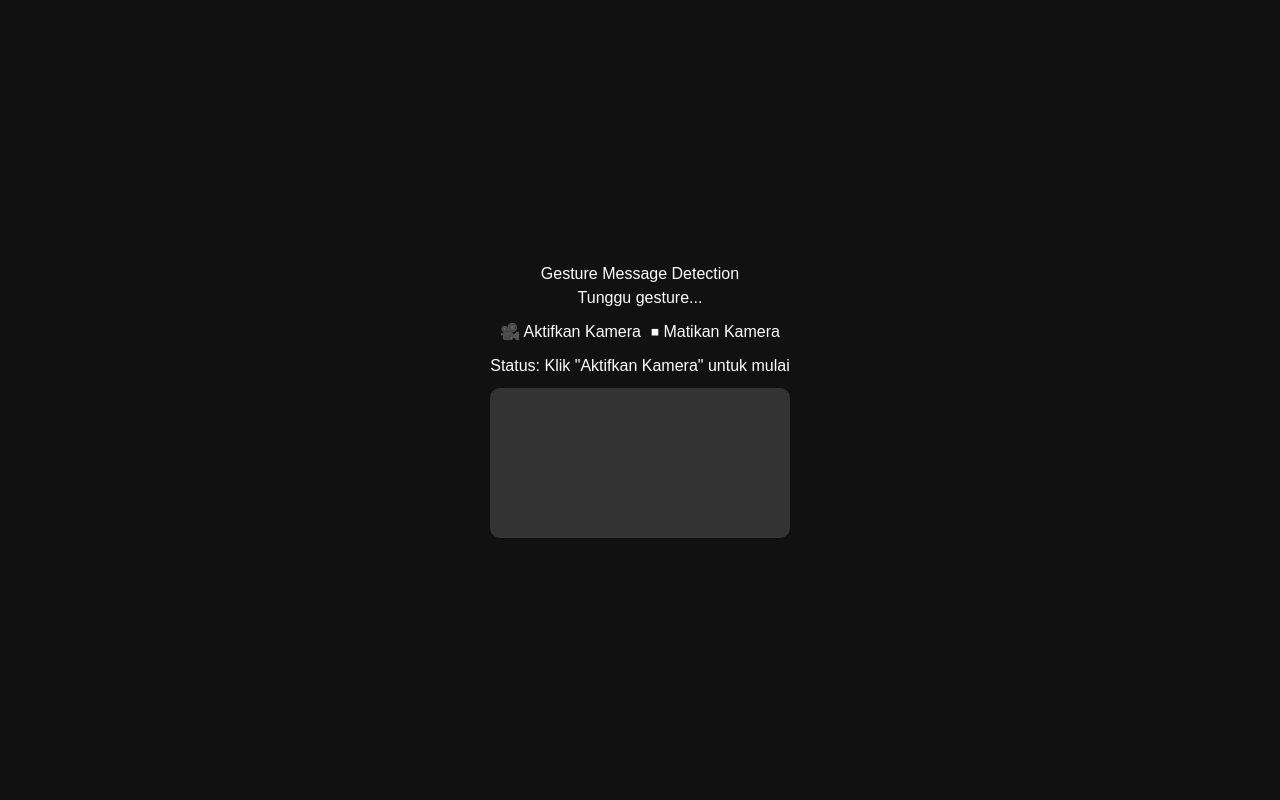
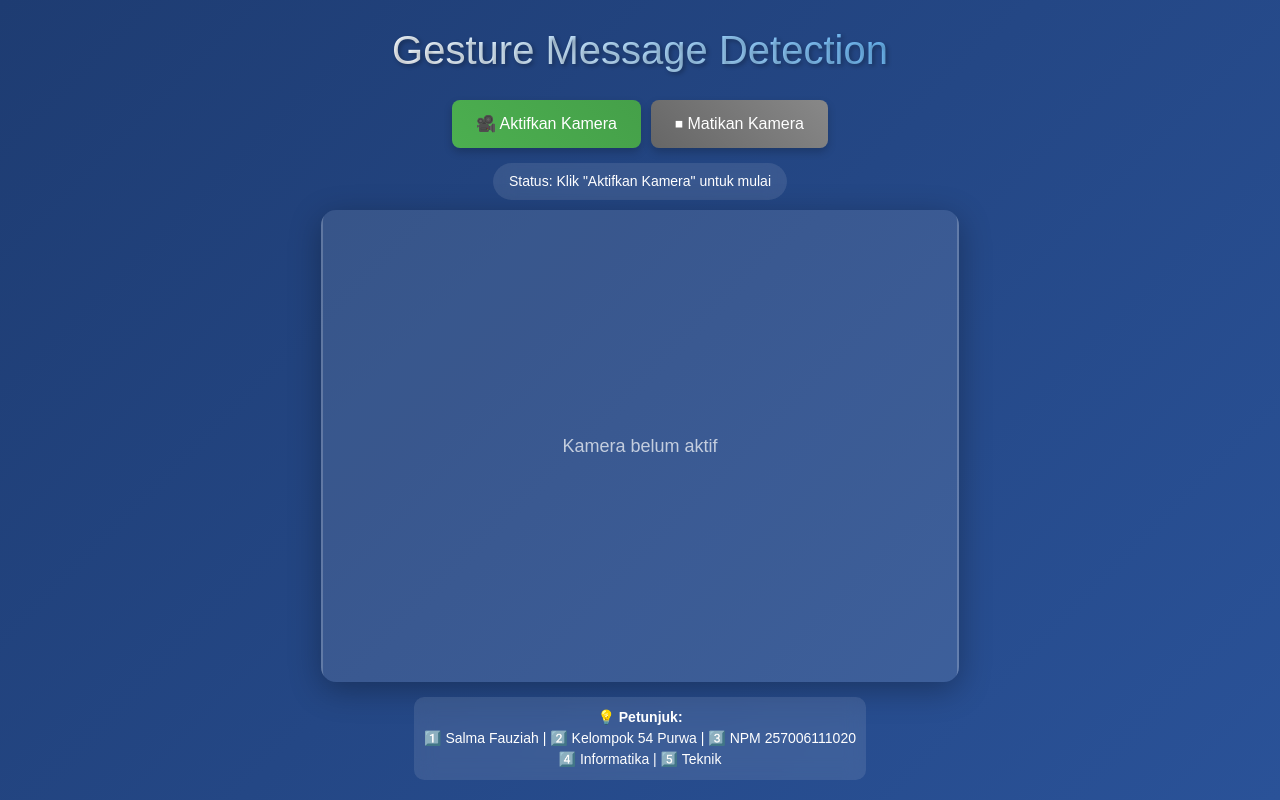
Before and after one commit to mr-koder-cyber/gesture-hand, a Next.js app: page / in a window 1280 px wide. Built offline with nearby package versions, Linux system fonts and the light colour scheme.

Commit message:
final page

```diff
--- a/app/page.tsx
+++ b/app/page.tsx
@@ -1,11 +1,24 @@
 'use client';
 
 import React, { useEffect, useRef, useState, useCallback } from 'react';
-import {
-  FilesetResolver,
-  HandLandmarker,
-  HandLandmarkerResult,
-} from '@mediapipe/tasks-vision';
+
+// Mock MediaPipe interfaces untuk demo
+interface Landmark {
+  x: number;
+  y: number;
+  z: number;
+}
+
+interface HandLandmarkerResult {
+  landmarks?: Landmark[][];
+}
+
+interface HandLandmarker {
+  detectForVideo: (
+    video: HTMLVideoElement,
+    timestamp: number
+  ) => Promise<HandLandmarkerResult>;
+}
 
 interface VideoElement extends HTMLVideoElement {
   srcObject: MediaStream | null;
@@ -16,17 +29,19 @@ export default function GestureApp() {
   const canvasRef = useRef<HTMLCanvasElement | null>(null);
   const landmarkerRef = useRef<HandLandmarker | null>(null);
   const cameraActiveRef = useRef(false);
+  const animationFrameRef = useRef<number | null>(null);
 
   const [message, setMessage] = useState('Tunggu gesture...');
   const [cameraStatus, setCameraStatus] = useState(
     'Klik "Aktifkan Kamera" untuk mulai'
   );
   const [error, setError] = useState('');
+  const [fingerCount, setFingerCount] = useState(0);
 
   const messages = [
     'Salma Fauziah',
-    'kelompok 54 Purwa',
-    'npm 257006111020',
+    'Kelompok 54 Purwa',
+    'NPM 257006111020',
     'Informatika',
     'Teknik',
   ];
@@ -38,23 +53,156 @@ export default function GestureApp() {
         .forEach((t) => t.stop());
       videoRef.current.srcObject = null;
     }
+    if (animationFrameRef.current) {
+      cancelAnimationFrame(animationFrameRef.current);
+    }
     cameraActiveRef.current = false;
     setCameraStatus('Kamera dimatikan');
+    setMessage('Tunggu gesture...');
+    setFingerCount(0);
   }, []);
 
+  // Mock landmarker untuk demo
   const startLandmarker = useCallback(async () => {
-    const vision = await FilesetResolver.forVisionTasks(
-      'https://cdn.jsdelivr.net/npm/@mediapipe/tasks-vision@latest/wasm'
-    );
+    // Simulasi loading MediaPipe
+    await new Promise((resolve) => setTimeout(resolve, 1000));
 
-    landmarkerRef.current = await HandLandmarker.createFromOptions(vision, {
-      baseOptions: {
-        modelAssetPath:
-          'https://storage.googleapis.com/mediapipe-models/hand_landmarker/hand_landmarker/float16/1/hand_landmarker.task',
+    // Mock hand landmarker
+    landmarkerRef.current = {
+      detectForVideo: async (video: HTMLVideoElement, timestamp: number) => {
+        // Mock detection - dalam implementasi nyata ini akan menggunakan MediaPipe
+        const mockLandmarks: Landmark[] = [];
+
+        // Generate mock landmarks untuk 21 titik tangan
+        for (let i = 0; i < 21; i++) {
+          mockLandmarks.push({
+            x: Math.random() * 0.6 + 0.2, // Random position dalam canvas
+            y: Math.random() * 0.6 + 0.2,
+            z: 0,
+          });
+        }
+
+        return {
+          landmarks: [mockLandmarks],
+        };
       },
-      numHands: 1,
-      runningMode: 'VIDEO',
+    };
+  }, []);
+
+  const drawConnections = useCallback(
+    (
+      ctx: CanvasRenderingContext2D,
+      landmarks: Landmark[],
+      canvas: HTMLCanvasElement
+    ) => {
+      // Koneksi antar titik tangan
+      const connections = [
+        // Thumb
+        [0, 1],
+        [1, 2],
+        [2, 3],
+        [3, 4],
+        // Index
+        [0, 5],
+        [5, 6],
+        [6, 7],
+        [7, 8],
+        // Middle
+        [0, 9],
+        [9, 10],
+        [10, 11],
+        [11, 12],
+        // Ring
+        [0, 13],
+        [13, 14],
+        [14, 15],
+        [15, 16],
+        // Pinky
+        [0, 17],
+        [17, 18],
+        [18, 19],
+        [19, 20],
+        // Palm
+        [5, 9],
+        [9, 13],
+        [13, 17],
+      ];
+
+      ctx.strokeStyle = 'rgba(0, 255, 255, 0.6)';
+      ctx.lineWidth = 2;
+
+      connections.forEach(([start, end]) => {
+        const startPoint = landmarks[start];
+        const endPoint = landmarks[end];
+
+        if (startPoint && endPoint) {
+          ctx.beginPath();
+          ctx.moveTo(
+            canvas.width - startPoint.x * canvas.width,
+            startPoint.y * canvas.height
+          );
+          ctx.lineTo(
+            canvas.width - endPoint.x * canvas.width,
+            endPoint.y * canvas.height
+          );
+          ctx.stroke();
+        }
+      });
+    },
+    []
+  );
+
+  const drawLandmarks = useCallback(
+    (
+      ctx: CanvasRenderingContext2D,
+      landmarks: Landmark[],
+      canvas: HTMLCanvasElement
+    ) => {
+      landmarks.forEach((landmark, index) => {
+        const x = canvas.width - landmark.x * canvas.width;
+        const y = landmark.y * canvas.height;
+
+        ctx.beginPath();
+        ctx.arc(x, y, 4, 0, 2 * Math.PI);
+
+        // Warna berbeda untuk titik ujung jari
+        const fingerTips = [4, 8, 12, 16, 20];
+        if (fingerTips.includes(index)) {
+          ctx.fillStyle = '#ff4444';
+          ctx.shadowColor = '#ff4444';
+          ctx.shadowBlur = 10;
+        } else {
+          ctx.fillStyle = '#44ff44';
+          ctx.shadowColor = '#44ff44';
+          ctx.shadowBlur = 5;
+        }
+
+        ctx.fill();
+        ctx.shadowBlur = 0;
+      });
+    },
+    []
+  );
+
+  const countFingers = useCallback((landmarks: Landmark[]) => {
+    let count = 0;
+
+    // Thumb (berbeda karena orientasi horizontal)
+    if (landmarks[4].x > landmarks[3].x) count++;
+
+    // Jari lainnya (vertikal)
+    const fingers = [
+      [8, 6], // Index
+      [12, 10], // Middle
+      [16, 14], // Ring
+      [20, 18], // Pinky
+    ];
+
+    fingers.forEach(([tip, pip]) => {
+      if (landmarks[tip].y < landmarks[pip].y) count++;
     });
+
+    return count;
   }, []);
 
   const onResults = useCallback(
@@ -62,81 +210,124 @@ export default function GestureApp() {
       const canvas = canvasRef.current;
       const video = videoRef.current;
       if (!canvas || !video) return;
+
       const ctx = canvas.getContext('2d');
       if (!ctx) return;
 
       canvas.width = video.videoWidth;
       canvas.height = video.videoHeight;
 
-      // mirror video
+      // Clear canvas
+      ctx.clearRect(0, 0, canvas.width, canvas.height);
+
+      // Mirror video
       ctx.save();
       ctx.scale(-1, 1);
       ctx.drawImage(video, -canvas.width, 0, canvas.width, canvas.height);
       ctx.restore();
 
-      // overlay teks
-      ctx.fillStyle = 'rgba(0,0,0,0.4)';
-      ctx.fillRect(0, canvas.height / 2 - 40, canvas.width, 80);
-      ctx.fillStyle = '#fff';
-      ctx.font = 'bold 32px Arial';
+      // Gambar overlay gelap untuk teks
+      const overlayHeight = 120;
+      const overlayY = canvas.height - overlayHeight;
+
+      ctx.fillStyle = 'rgba(0, 0, 0, 0.7)';
+      ctx.fillRect(0, overlayY, canvas.width, overlayHeight);
+
+      if (result.landmarks && result.landmarks.length > 0) {
+        const landmarks = result.landmarks[0];
+
+        // Gambar koneksi tangan
+        drawConnections(ctx, landmarks, canvas);
+
+        // Gambar titik-titik landmark
+        drawLandmarks(ctx, landmarks, canvas);
+
+        // Hitung jari yang terangkat
+        const count = countFingers(landmarks);
+        setFingerCount(count);
+
+        // Update pesan berdasarkan jumlah jari
+        if (count >= 1 && count <= messages.length) {
+          setMessage(messages[count - 1]);
+        } else if (count === 0) {
+          setMessage('Angkat jari untuk menampilkan pesan');
+        } else {
+          setMessage('Terlalu banyak jari terangkat');
+        }
+
+        // Tampilkan counter jari di pojok kanan atas
+        ctx.fillStyle = 'rgba(255, 255, 255, 0.9)';
+        ctx.font = 'bold 24px Arial';
+        ctx.textAlign = 'right';
+        ctx.fillText(`Jari: ${count}`, canvas.width - 20, 40);
+      } else {
+        setMessage('Tunjukkan tangan Anda');
+        setFingerCount(0);
+      }
+
+      // Tampilkan pesan utama
+      ctx.fillStyle = '#ffffff';
+      ctx.font = 'bold 28px Arial';
       ctx.textAlign = 'center';
       ctx.textBaseline = 'middle';
-      ctx.fillText(message, canvas.width / 2, canvas.height / 2);
+      ctx.fillText(message, canvas.width / 2, canvas.height - 60);
 
-      // gambar titik-titik jari
-      if (result.landmarks && result.landmarks.length > 0) {
-        const lm = result.landmarks[0];
-        const tips = [4, 8, 12, 16, 20];
-
-        tips.forEach((i) => {
-          const x = lm[i].x * canvas.width;
-          const y = lm[i].y * canvas.height;
-          ctx.beginPath();
-          ctx.arc(canvas.width - x, y, 6, 0, 2 * Math.PI);
-          ctx.fillStyle = 'red';
-          ctx.fill();
-        });
-
-        // hitung jari terangkat
-        let count = 0;
-        if (lm[4].y < lm[3].y) count++;
-        if (lm[8].y < lm[6].y) count++;
-        if (lm[12].y < lm[10].y) count++;
-        if (lm[16].y < lm[14].y) count++;
-        if (lm[20].y < lm[18].y) count++;
-
-        if (count >= 1 && count <= messages.length) {
-          setMessage(messages[count - 1]);
-        }
-      }
+      // Tampilkan instruksi
+      ctx.fillStyle = 'rgba(255, 255, 255, 0.8)';
+      ctx.font = '16px Arial';
+      ctx.fillText(
+        'Angkat 1-5 jari untuk menampilkan pesan',
+        canvas.width / 2,
+        canvas.height - 25
+      );
     },
-    [message, messages]
+    [message, messages, drawConnections, drawLandmarks, countFingers]
   );
 
   const startCamera = async () => {
     try {
       setCameraStatus('Meminta izin kamera...');
+      setError('');
+
       const stream = await navigator.mediaDevices.getUserMedia({
-        video: true,
+        video: {
+          width: { ideal: 1280 },
+          height: { ideal: 720 },
+          facingMode: 'user',
+        },
         audio: false,
       });
+
       if (!videoRef.current) return;
+
       videoRef.current.srcObject = stream;
       await videoRef.current.play();
 
       cameraActiveRef.current = true;
-      setCameraStatus('Kamera aktif—Deteksi jari siap');
+      setCameraStatus('Kamera aktif - Deteksi gesture siap');
 
       await startLandmarker();
 
       const onFrame = async () => {
-        if (!cameraActiveRef.current) return;
-        const result = await landmarkerRef.current?.detectForVideo(
-          videoRef.current!,
-          performance.now()
-        );
-        if (result) onResults(result);
-        requestAnimationFrame(onFrame);
+        if (
+          !cameraActiveRef.current ||
+          !landmarkerRef.current ||
+          !videoRef.current
+        )
+          return;
+
+        try {
+          const result = await landmarkerRef.current.detectForVideo(
+            videoRef.current,
+            performance.now()
+          );
+
+          if (result) onResults(result);
+
+          animationFrameRef.current = requestAnimationFrame(onFrame);
+        } catch (err) {
+          console.error('Detection error:', err);
+        }
       };
       onFrame();
     } catch (e: any) {
@@ -158,31 +349,103 @@ export default function GestureApp() {
         flexDirection: 'column',
         alignItems: 'center',
         justifyContent: 'center',
-        background: '#111',
+        background: 'linear-gradient(135deg, #1e3c72, #2a5298)',
         color: '#fff',
         textAlign: 'center',
         padding: 20,
+        fontFamily: 'Arial, sans-serif',
       }}
     >
-      <h1>Gesture Message Detection</h1>
-      <div style={{ marginBottom: 10 }}>{message}</div>
-      <div style={{ marginBottom: 10 }}>
+      <h1
+        style={{
+          marginBottom: 20,
+          fontSize: '2.5rem',
+          background: 'linear-gradient(45deg, #fff, #64b5f6)',
+          WebkitBackgroundClip: 'text',
+          WebkitTextFillColor: 'transparent',
+          textShadow: '2px 2px 4px rgba(0,0,0,0.3)',
+        }}
+      >
+        Gesture Message Detection
+      </h1>
+
+      <div
+        style={{
+          marginBottom: 15,
+          display: 'flex',
+          gap: 10,
+          flexWrap: 'wrap',
+          justifyContent: 'center',
+        }}
+      >
         <button
           onClick={startCamera}
           disabled={cameraActiveRef.current}
+          style={{
+            padding: '12px 24px',
+            fontSize: '16px',
+            border: 'none',
+            borderRadius: '8px',
+            background: cameraActiveRef.current
+              ? 'linear-gradient(45deg, #666, #888)'
+              : 'linear-gradient(45deg, #4CAF50, #45a049)',
+            color: 'white',
+            cursor: cameraActiveRef.current ? 'not-allowed' : 'pointer',
+            transition: 'all 0.3s ease',
+            boxShadow: '0 4px 8px rgba(0,0,0,0.2)',
+          }}
         >
           🎥 Aktifkan Kamera
         </button>
+
         <button
           onClick={stopCamera}
           disabled={!cameraActiveRef.current}
-          style={{ marginLeft: 10 }}
+          style={{
+            padding: '12px 24px',
+            fontSize: '16px',
+            border: 'none',
+            borderRadius: '8px',
+            background: !cameraActiveRef.current
+              ? 'linear-gradient(45deg, #666, #888)'
+              : 'linear-gradient(45deg, #f44336, #da190b)',
+            color: 'white',
+            cursor: !cameraActiveRef.current ? 'not-allowed' : 'pointer',
+            transition: 'all 0.3s ease',
+            boxShadow: '0 4px 8px rgba(0,0,0,0.2)',
+          }}
         >
           ⏹ Matikan Kamera
         </button>
       </div>
-      <div style={{ marginBottom: 10 }}>Status: {cameraStatus}</div>
-      {error && <div style={{ color: 'red' }}>Error: {error}</div>}
+
+      <div
+        style={{
+          marginBottom: 10,
+          padding: '8px 16px',
+          background: 'rgba(255,255,255,0.1)',
+          borderRadius: '20px',
+          backdropFilter: 'blur(10px)',
+          fontSize: '14px',
+        }}
+      >
+        Status: {cameraStatus}
+      </div>
+
+      {error && (
+        <div
+          style={{
+            color: '#ff6b6b',
+            marginBottom: 10,
+            padding: '8px 16px',
+            background: 'rgba(255,107,107,0.1)',
+            borderRadius: '8px',
+            border: '1px solid rgba(255,107,107,0.3)',
+          }}
+        >
+          Error: {error}
+        </div>
+      )}
 
       <div
         style={{
@@ -191,24 +454,71 @@ export default function GestureApp() {
           justifyContent: 'center',
           alignItems: 'center',
           maxWidth: '100%',
+          borderRadius: '15px',
+          overflow: 'hidden',
+          boxShadow: '0 8px 32px rgba(0,0,0,0.3)',
         }}
       >
         <video
           ref={videoRef}
           style={{
-            display: 'none', // disembunyikan karena canvas yang tampil
+            display: 'none',
           }}
           playsInline
           muted
         />
+
         <canvas
           ref={canvasRef}
           style={{
-            backgroundColor: cameraActiveRef.current ? 'transparent' : '#333',
-            borderRadius: 10,
+            backgroundColor: cameraActiveRef.current
+              ? 'transparent'
+              : 'rgba(255,255,255,0.1)',
+            borderRadius: '15px',
             maxWidth: '100%',
+            maxHeight: '60vh',
+            border: '2px solid rgba(255,255,255,0.2)',
           }}
+          width={640}
+          height={480}
         />
+
+        {!cameraActiveRef.current && (
+          <div
+            style={{
+              position: 'absolute',
+              top: '50%',
+              left: '50%',
+              transform: 'translate(-50%, -50%)',
+              color: 'rgba(255,255,255,0.7)',
+              fontSize: '18px',
+            }}
+          >
+            Kamera belum aktif
+          </div>
+        )}
+      </div>
+
+      <div
+        style={{
+          marginTop: 15,
+          padding: '10px',
+          background: 'rgba(255,255,255,0.1)',
+          borderRadius: '10px',
+          backdropFilter: 'blur(10px)',
+          fontSize: '14px',
+          maxWidth: '600px',
+        }}
+      >
+        <div>
+          💡 <strong>Petunjuk:</strong>
+        </div>
+        <div>
+          1️⃣ {messages[0]} | 2️⃣ {messages[1]} | 3️⃣ {messages[2]}
+        </div>
+        <div>
+          4️⃣ {messages[3]} | 5️⃣ {messages[4]}
+        </div>
       </div>
     </div>
   );
```
